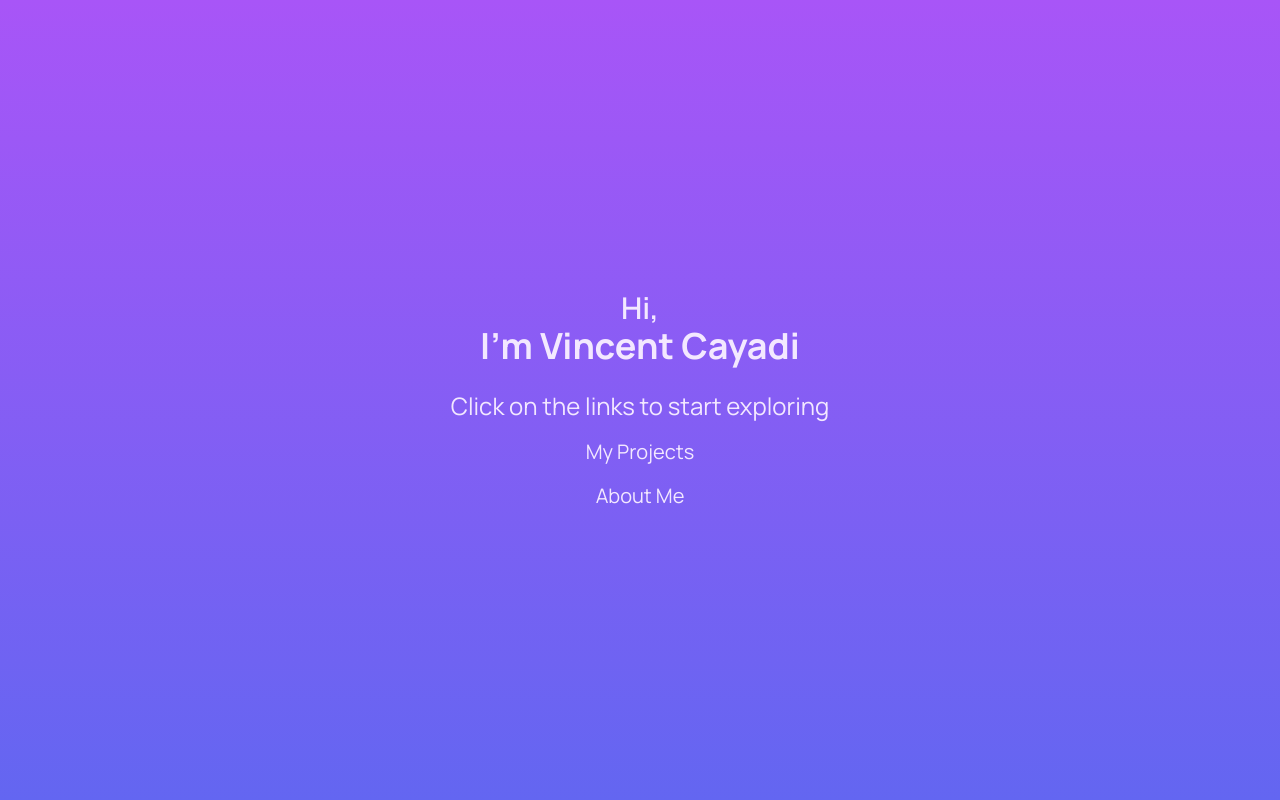
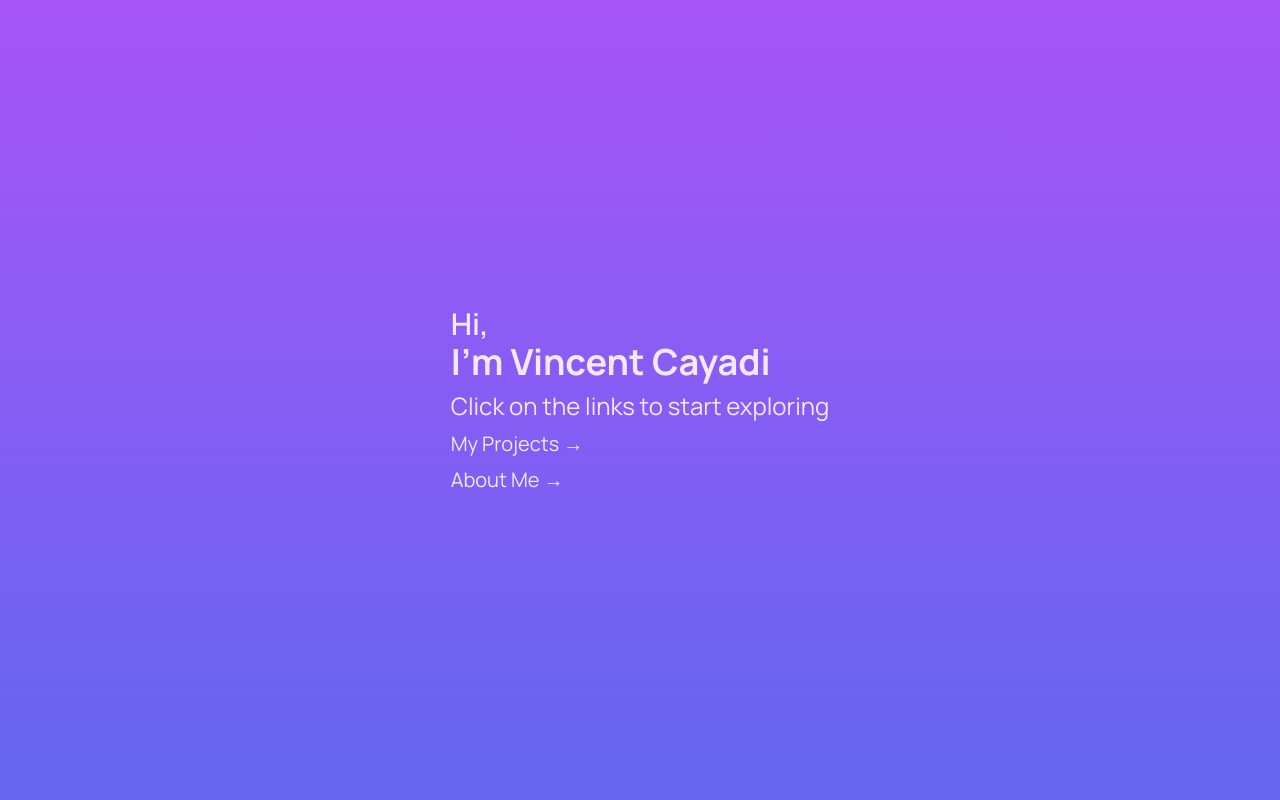
Before and after one commit to vincentcayadi/satoriarw, a Next.js app: page / in a window 1280 px wide. Shown: the top 800 px of the page. Built offline with nearby package versions, Linux system fonts and the light colour scheme.

Commit message:
shifted text to left

```diff
--- a/pages/index.js
+++ b/pages/index.js
@@ -9,27 +9,24 @@ export default function Home() {
   return (
     <>
       <div className="grid w-full h-screen mx-auto place-items-center bg-gradient-to-b to-indigo-500 from-purple-500">
-        <div className="w-3/4 mx-auto text-center text-purple-100 sm:w-max">
+        <div className="w-3/4 mx-auto text-left text-purple-100 sm:w-max">
           <div>
-            <h1 className="text-2xl font-semibold
-sm:text-3xl">
-              Hi,
-            </h1>
+            <h1 className="text-2xl font-semibold sm:text-3xl">Hi,</h1>
             <h1 className="text-3xl font-bold sm:text-4xl">
               I&apos;m Vincent Cayadi
             </h1>
-            <div className="mt-6">
+            <div className="mt-2">
               <p className="text-xl sm:text-2xl">
                 Click on the links to start exploring
               </p>
-              <p className="mt-2 text-base text-purple-100 duration-300 sm:mt-4 sm:text-xl sm:hover:scale-125">
+              <p className="mt-2 text-base text-purple-100 duration-300 sm:text-xl sm:hover:translate-x-2">
                 <Link href="#projects">
-                  <a>My Projects</a>
+                  <a>My Projects →</a>
                 </Link>
               </p>
-              <p className="mt-2 text-base text-purple-100 duration-300 sm:mt-4 sm:text-xl sm:hover:scale-125 ">
+              <p className="mt-2 text-base text-purple-100 duration-300 sm:text-xl sm:hover:translate-x-2 ">
                 <Link href="#about">
-                  <a>About Me</a>
+                  <a>About Me →</a>
                 </Link>
               </p>
             </div>
@@ -40,7 +37,7 @@ sm:text-3xl">
         className="grid h-screen place-items-center from-indigo-500 to-blue-500 bg-gradient-to-b"
         id="about"
       >
-        <div className="grid grid-cols-1 gap-0 sm:gap-8 text-left sm:grid-cols-2 text-slate-100">
+        <div className="grid grid-cols-1 gap-0 text-left sm:gap-8 sm:grid-cols-2 text-slate-100">
           <div>
             <h1 className="mb-4 text-3xl font-bold">About Me</h1>
             <h2 className="mt-4 text-xl">Robotics Enginner</h2>
```
